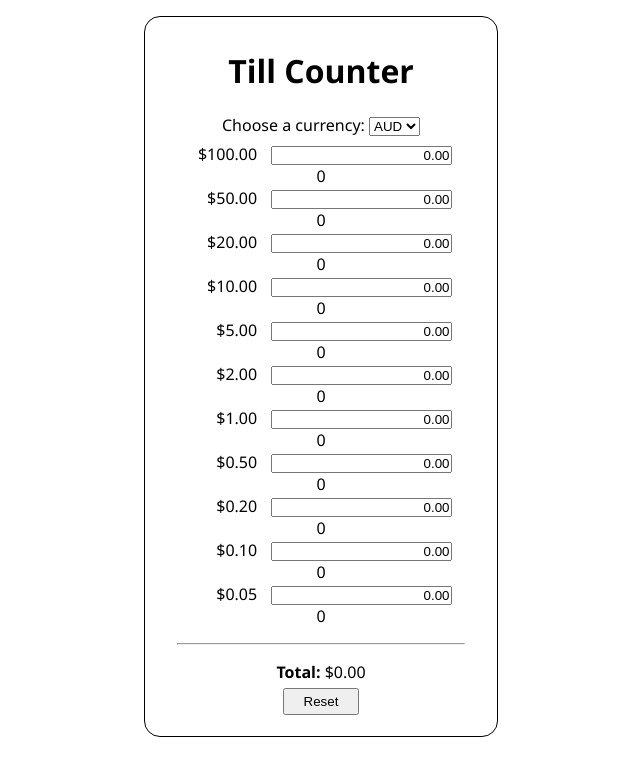
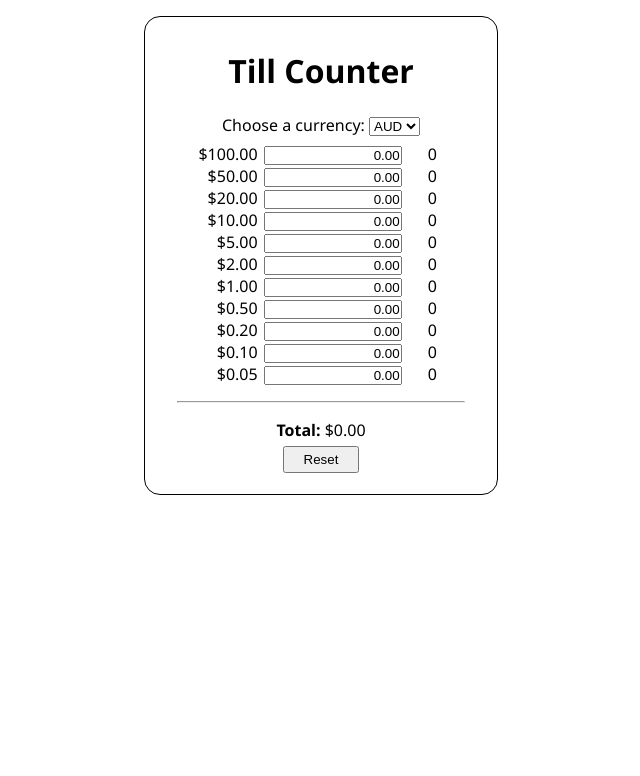
Before and after one commit to morgandival/till-counter, a React (Create React App) app: page / in a window 1280 px wide. Shown: the top 776 px of the page, without its empty margins (319-959 px from the left). Built offline with nearby package versions, Linux system fonts and the light colour scheme.

Commit message:
Tweaked styles for smaller screens

```diff
--- a/src/index.css
+++ b/src/index.css
@@ -25,17 +25,18 @@ body {
 .denom-label {
   display: inline-block;
   text-align: right;
-  width: 5em;
+  width: 4.5em;
 }
 
 .denom-input {
-  margin: 0 1em 0 1em;
+  margin: 0 0.5em 0 0.5em;
   text-align: right;
+  width: 10em;
 }
 
 .denom-count {
   display: inline-block;
-  width: 4em;
+  width: 3em;
 }
 
 .total {
```
